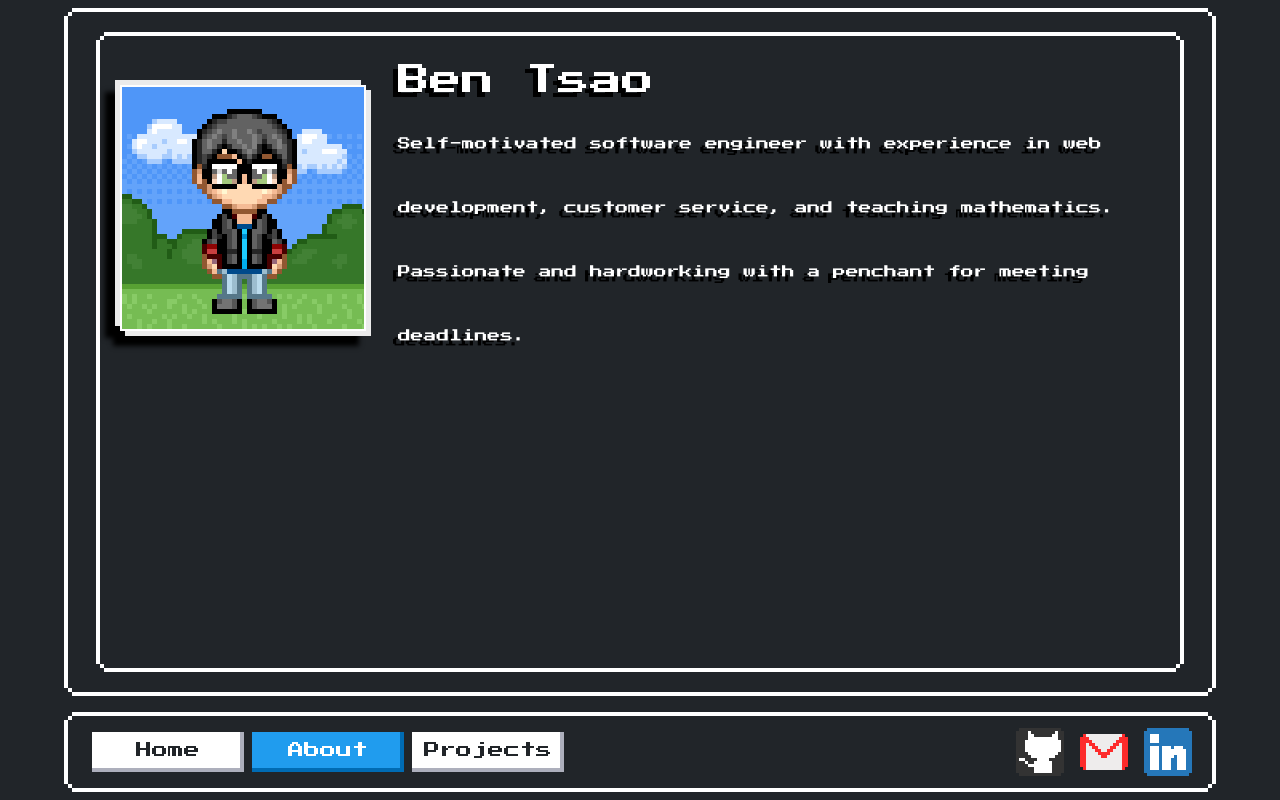
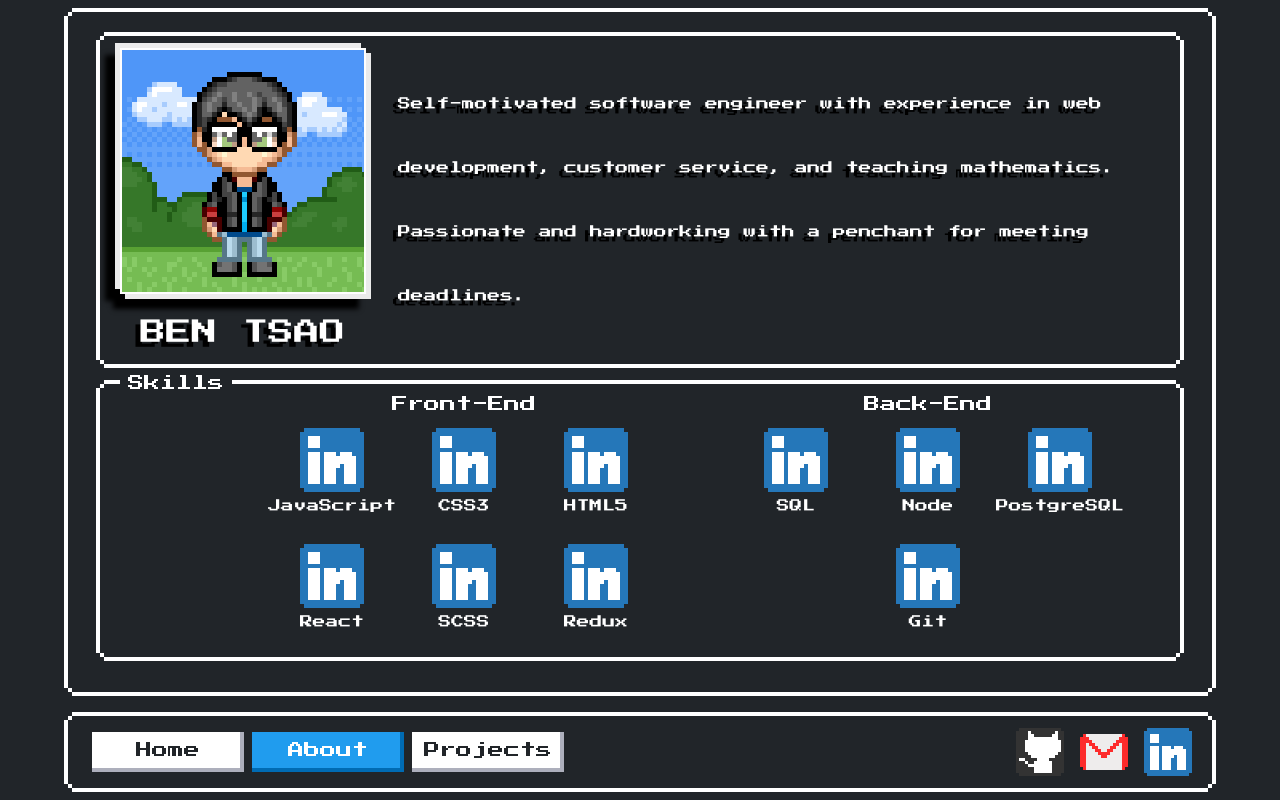
Before and after one commit to cbtsao47/8bit-portfolio, a React (Create React App) app: page /about in a window 1280 px wide. Built offline with nearby package versions, Linux system fonts and the light colour scheme.

Commit message:
complete about page with skills section

```diff
--- a/src/components/Introduction.js
+++ b/src/components/Introduction.js
@@ -4,14 +4,13 @@ import "./Introduction.scss";
 const Introduction = ({ title, text }) => {
   return (
     <>
-      <div className="introduction-container  ">
-        <img
-          className="introduction-self-portrait self-portrait "
-          src={Ben}
-          alt="Ben Tsao"
-        />
+      <div className="introduction-container nes-container is-rounded is-dark">
+        <div className="introduction-self-portrait">
+          <img className="self-portrait " src={Ben} alt="Ben Tsao" />
+          <p className="introduction-text--primary">Ben Tsao</p>
+        </div>
         <div className="introduction-text ">
-          <p className="introduction-text--primary">{title} Tsao</p>
+          {/* <p className="introduction-text--primary">{title} Tsao</p> */}
           <p className="introduction-paragraph ">{text}</p>
         </div>
       </div>
--- a/src/components/Introduction.scss
+++ b/src/components/Introduction.scss
@@ -23,7 +23,10 @@
   justify-content: space-around;
   align-items: flex-start;
   &--primary {
-    font-size: 2rem;
+    font-size: 1.6rem;
+    text-transform: uppercase;
+    text-align: center;
+    margin-top: 1rem;
   }
 }
 
--- a/src/components/Skills.js
+++ b/src/components/Skills.js
@@ -1,20 +1,25 @@
 import React from "react";
 import "./Skills.scss";
-const Skills = ({ title, text, Ben }) => {
+import Techs from "./Techs";
+const Skills = ({ title, text, Ben, techStacks }) => {
+  const { fe, be } = techStacks || {};
   return (
     <>
-      <div className="skills-container nes-container is-dark is-rounded">
+      <div className="skills-container nes-container is-dark is-rounded with-title">
+        <p className="title">Skills</p>
         <div className="skills skills-fe">
           <h2 className="skills-title">Front-End</h2>
-          <i className="nes-icon linkedin is-medium" />
-          <i className="nes-icon linkedin is-medium" />
-          <i className="nes-icon linkedin is-medium" />
+          {fe &&
+            fe.map((techStack, i) => {
+              return <Techs key={techStack.id || i} techStack={techStack} />;
+            })}
         </div>
         <div className="skills skills-be">
           <h2 className="skills-title">Back-End</h2>
-          <i className="nes-icon linkedin is-medium" />
-          <i className="nes-icon linkedin is-medium" />
-          <i className="nes-icon linkedin is-medium" />
+          {be &&
+            be.map((techStack, i) => {
+              return <Techs key={techStack.id || i} techStack={techStack} />;
+            })}
         </div>
       </div>
     </>
--- a/src/components/Skills.scss
+++ b/src/components/Skills.scss
@@ -1,18 +1,16 @@
 .skills-container {
   font-size: 1rem;
-}
-.skills-title {
-  margin-bottom: 1rem;
-}
-.skills {
-  max-width: 100%;
 }
 .skills {
   display: flex;
   flex-basis: 50%;
   justify-content: center;
+  align-content: flex-start;
   flex-wrap: wrap;
   &-title {
     width: 100%;
   }
 }
+.nes-icon {
+  margin: 1rem;
+}
--- a/src/components/Social.scss
+++ b/src/components/Social.scss
@@ -1,9 +1,6 @@
 .social {
-  //   border: 1px solid white;
   margin-left: auto;
+  .nes-icon {
+    margin-top: 0;
+  }
 }
-.nes-icon {
-  margin-left: 1rem;
-  //   border: 1px solid white;
-  //   transform: translate(50%, 50%);
-}
--- /dev/null
+++ b/src/components/Techs.js
@@ -0,0 +1,12 @@
+import React from "react";
+
+const Techs = ({ techStack }) => {
+  return (
+    <div className="flex">
+      <i className="nes-icon linkedin is-large" />
+      <p>{techStack}</p>
+    </div>
+  );
+};
+
+export default Techs;
--- a/src/index.scss
+++ b/src/index.scss
@@ -130,3 +130,18 @@ body {
 .box {
   border: 5px solid yellow;
 }
+.flex {
+  width: 100px;
+  display: flex;
+  flex-direction: column;
+  justify-content: center;
+  align-items: center;
+  margin: 1rem;
+  i {
+    margin: 0;
+  }
+  p {
+    margin-top: 0.5rem;
+    font-size: 0.8rem;
+  }
+}
--- a/src/pages/About.js
+++ b/src/pages/About.js
@@ -2,14 +2,15 @@ import React from "react";
 import "./About.scss";
 import Introduction from "../components/Introduction";
 import Skills from "../components/Skills";
-const About = ({ title, text }) => {
+const About = ({ title, text, techStacks }) => {
   return (
     <main className="main nes-container is-dark is-rounded">
-      <div className="about-container  nes-container is-rounded is-dark">
-        <Introduction title={title} text={text} />
+      <div className="about">
+        <div className="about-container">
+          <Introduction title={title} text={text} />
+        </div>
+        <Skills techStacks={techStacks} />
       </div>
-      {/* <div>123</div> */}
-      {/* <Skills /> */}
     </main>
   );
 };
@@ -18,5 +19,9 @@ export default About;
 About.defaultProps = {
   title: "Ben",
   text:
-    "Self-motivated software engineer with experience in web development, customer service, and teaching mathematics. Passionate and hardworking with a penchant for meeting deadlines."
+    "Self-motivated software engineer with experience in web development, customer service, and teaching mathematics. Passionate and hardworking with a penchant for meeting deadlines.",
+  techStacks: {
+    fe: ["JavaScript", "CSS3", "HTML5", "React", "SCSS", "Redux"],
+    be: ["SQL", "Node", "PostgreSQL", "Git"]
+  }
 };
--- a/src/pages/About.scss
+++ b/src/pages/About.scss
@@ -1,14 +1,18 @@
 .about-container {
   font-size: 0.8rem;
-  flex-basis: 100%;
   max-width: 100%;
   height: auto;
-  display: flex;
-  flex-direction: column;
+  // display: flex;
+  // flex-direction: column;
   line-height: 1.5;
   text-align: left;
 }
 .main {
   display: flex;
   flex-direction: column;
+  justify-content: center;
 }
+.about {
+  height: 100%;
+  justify-content: flex-start;
+}
--- a/src/pages/Home.js
+++ b/src/pages/Home.js
@@ -2,7 +2,7 @@ import React from "react";
 import "./Home.scss";
 const Home = () => {
   return (
-    <main className="main nes-container is-dark is-rounded">
+    <main className="main home nes-container is-dark is-rounded">
       <div className="title">
         <h1 className="title-text title-text--primary">Ben Tsao</h1>
         <h2 className="title-text title-text--secondary">Software Engineer</h2>
--- a/src/pages/Home.scss
+++ b/src/pages/Home.scss
@@ -5,7 +5,6 @@
   justify-content: center;
   align-items: center;
 }
-
 .title {
   display: flex;
   flex-direction: column;
--- a/src/view/View.js
+++ b/src/view/View.js
@@ -7,7 +7,7 @@ import Projects from "../pages/Projects";
 import { Route, Switch } from "react-router-dom";
 const View = () => {
   return (
-    <div className="view">
+    <div className="view ">
       <Switch>
         <Route exact path="/" component={Home} />
         <Route path="/about" component={About} />
```
